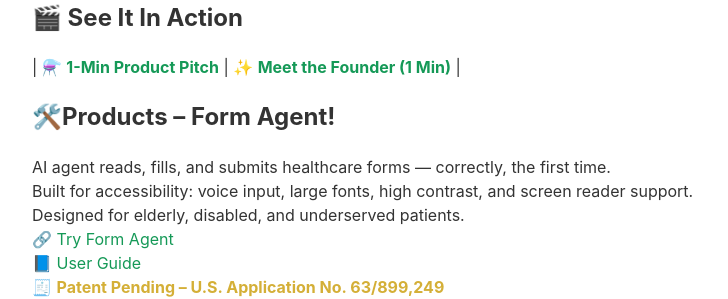
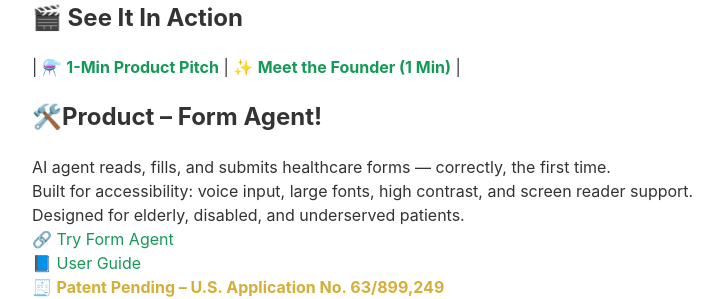
Before and after one commit to LilyQin19/qinaistudio.github.io, a Jekyll site: the page built from index.md, in a window 1280 px wide. Shown: the part 973-1272 px from the top of the page, without its empty margins (96-824 px from the left). Built offline with Jekyll 4.4.1, drawn with Linux system fonts in a browser that asks for light colours; our own code applies the rules of GitHub Pages for plain Markdown files.

Commit message:
Fix product header and enhance description
Updated product section header and improved description.

```diff
--- a/index.md
+++ b/index.md
@@ -32,7 +32,7 @@ Healthcare runs on paperwork. We're here to end that.<br>
 | ⚗️ **[1-Min Product Pitch](https://drive.google.com/file/d/1xdIymcdA7ZctfAV1cBbpOVW_Df7_t_rw/view?usp=drive_link)**
 | ✨ **[Meet the Founder (1 Min)](https://drive.google.com/file/d/1BswNnJDEA8uKhzvfV63jYuDN7Gn-wyjI/view?usp=drive_link)** |
 
-## 🛠️Products  -- Form Agent!
+## 🛠️Product -- Form Agent!
 
 AI agent reads, fills, and submits healthcare forms — correctly, the first time.<br>
 Built for accessibility: voice input, large fonts, high contrast, and screen reader support. <br>
```
